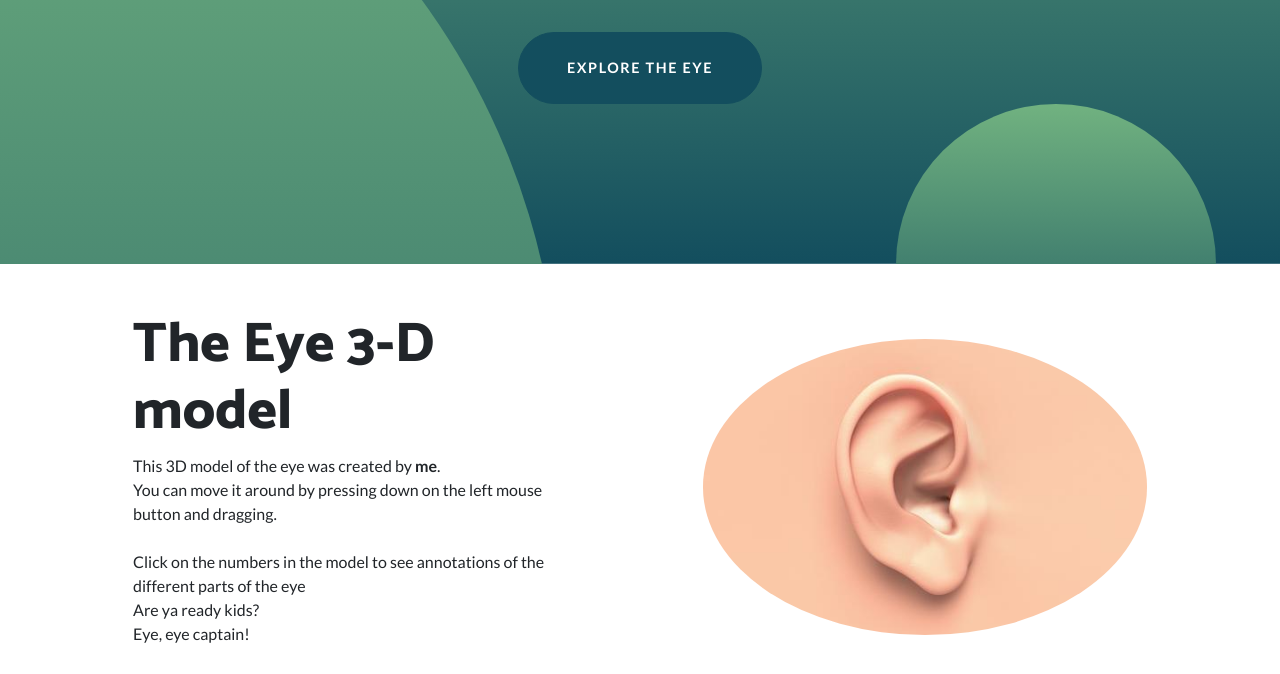
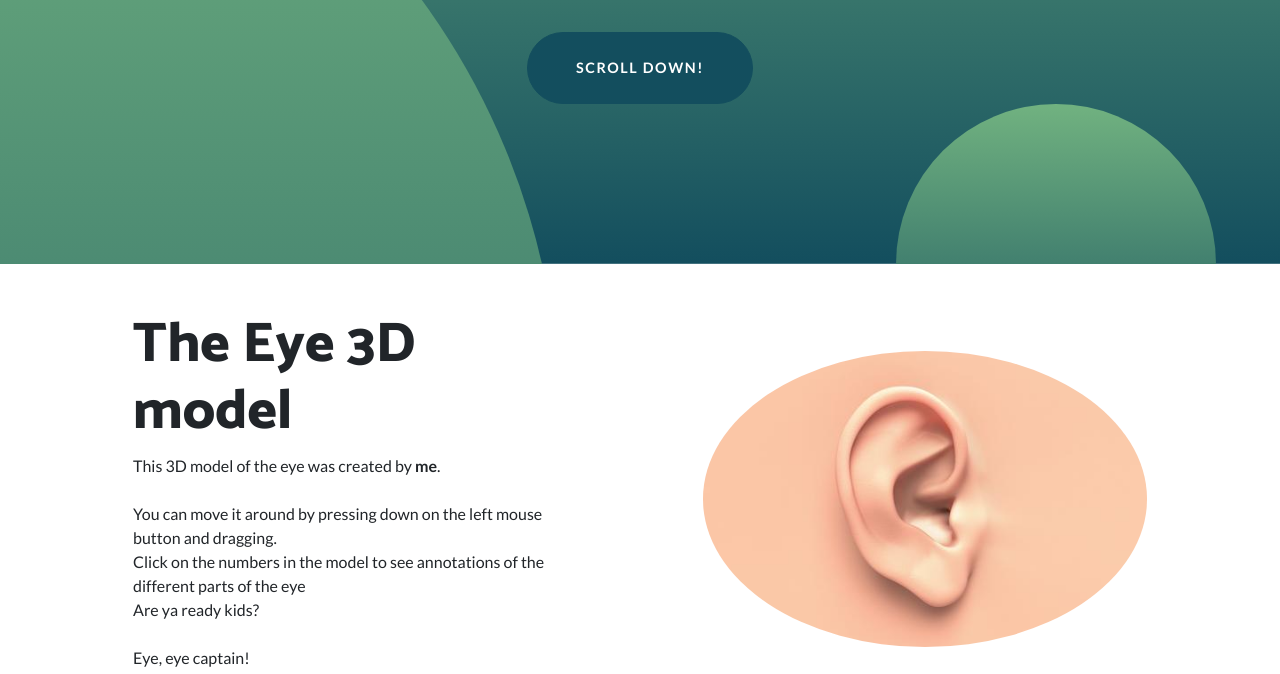
Before and after one commit to d4vidp/d4vidp.github.io, a website: page index.html in a window 1280 px wide. Shown: the part 423-1097 px from the top of the page. Drawn offline with Linux system fonts and the light colour scheme.

Commit message:
random blah stuff

```diff
--- a/index.html
+++ b/index.html
@@ -84,7 +84,7 @@
 
 <h2 class="masthead-subheading mb-0">David    Period 7</h2>
 
-<a href="#" class="btn btn-primary btn-xl rounded-pill mt-5">Explore The Eye</a>
+<a href="#" class="btn btn-primary btn-xl rounded-pill mt-5">Scroll Down!</a>
 
 </div>
 
@@ -125,9 +125,9 @@
 
 <div class="p-5">
 
-<h2 class="display-4">The Eye 3-D model</h2>
+<h2 class="display-4">The Eye 3D model</h2>
 
-<p>This 3D model of the eye was created by <b>me</b>. <br>You can move it around by pressing down on the left mouse button and dragging. <br><br>Click on the numbers in the model to see annotations of the different parts of the eye <br> Are ya ready kids? <br> Eye, eye captain! </p>
+<p>This 3D model of the eye was created by <b>me</b>. <br><br>You can move it around by pressing down on the left mouse button and dragging. <br>Click on the numbers in the model to see annotations of the different parts of the eye <br> Are ya ready kids? <br><br> Eye, eye captain! </p>
           </div>
         </div>
       </div>
```
